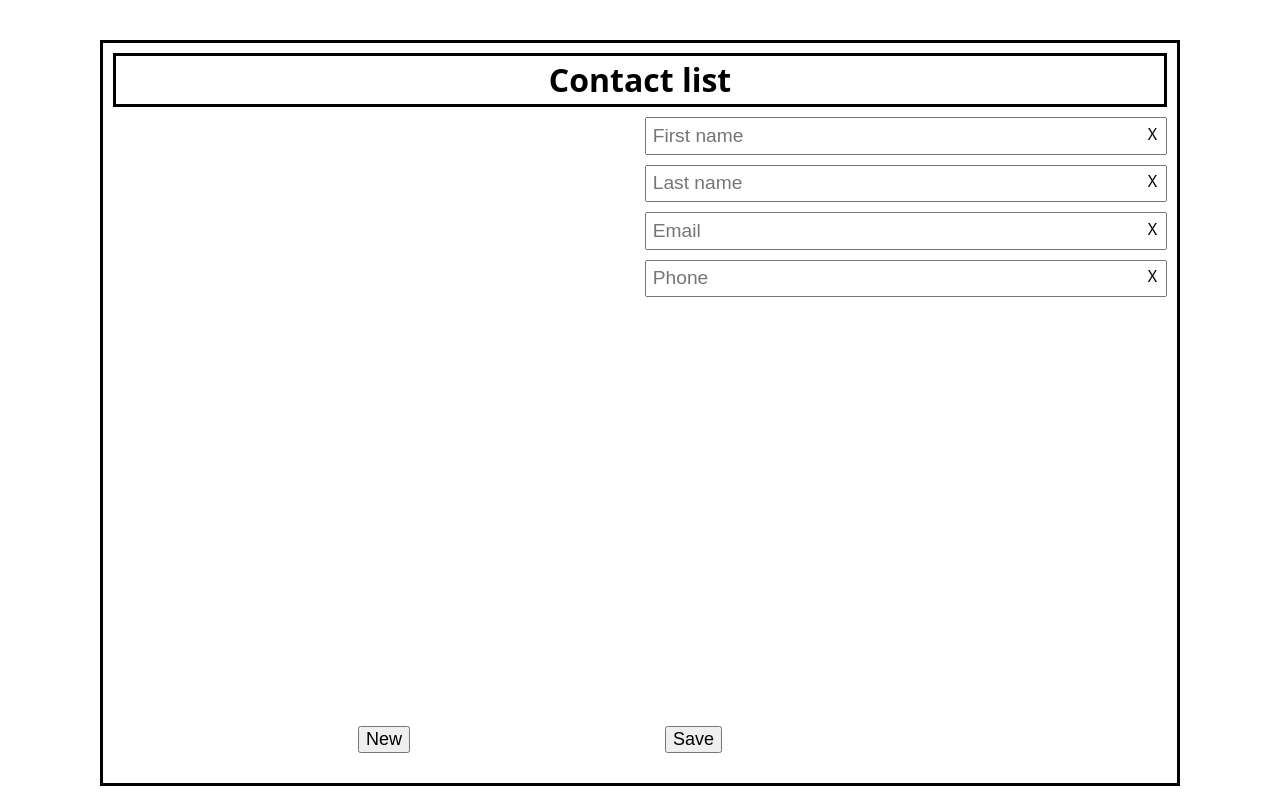
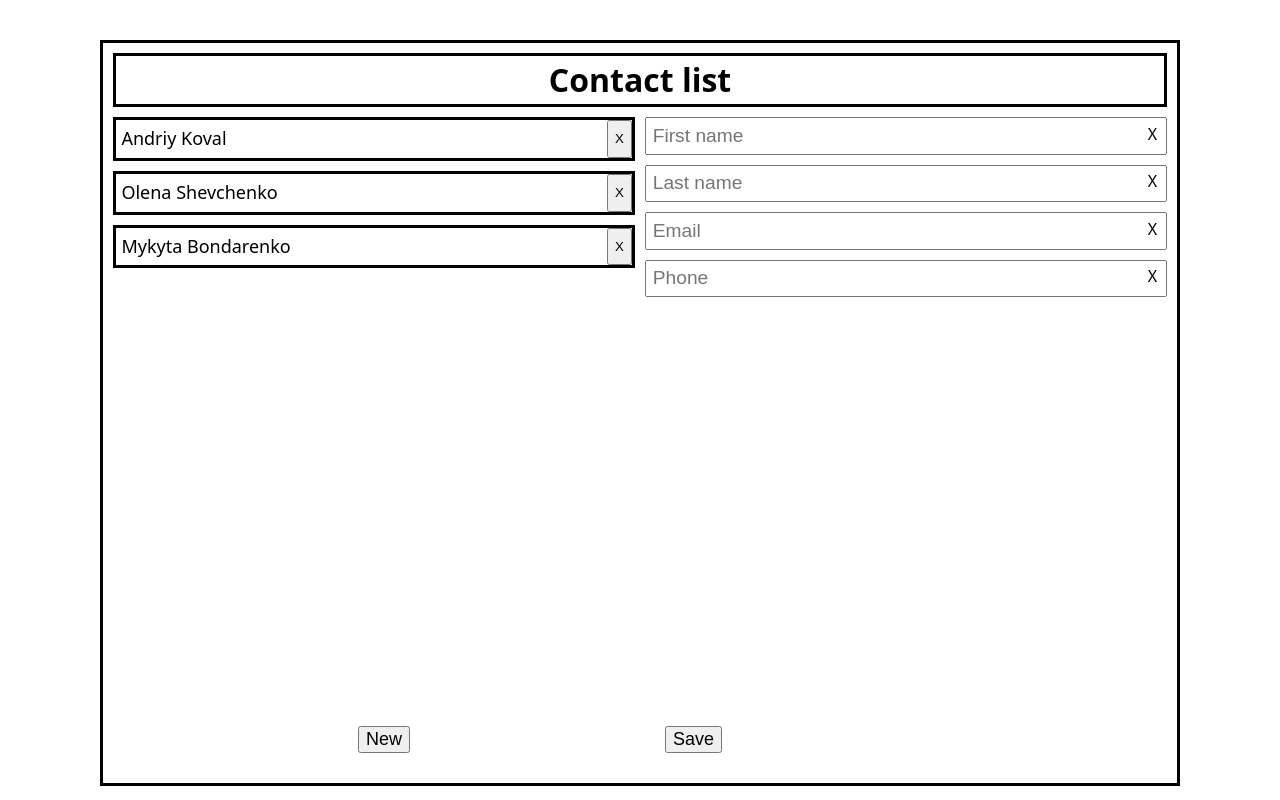
Before and after one commit to Veniklive/-32-React-03-Functional-contact-list, a React (Vite) app: page / in a window 1280 px wide. Built offline with nearby package versions, Linux system fonts and the light colour scheme; data requests are answered from the project's data file.

Commit message:
Add axios and json-server

```diff
--- /dev/null
+++ b/db.json
@@ -0,0 +1,25 @@
+{
+  "contacts": [
+    {
+      "id": "ILq99Ofovm4zMPQiWFkzs",
+      "firstName": "Andriy",
+      "lastName": "Koval",
+      "email": "andriy.koval93@example.com",
+      "phone": "0957423618"
+    },
+    {
+      "id": "3fdb",
+      "firstName": "Olena",
+      "lastName": "Shevchenko",
+      "email": "olena.shevchenko27@example.com",
+      "phone": "0669815472"
+    },
+    {
+      "id": "f804",
+      "firstName": "Mykyta",
+      "lastName": "Bondarenko",
+      "email": "mykyta.bondarenko55@example.com",
+      "phone": "0956134890"
+    }
+  ]
+}
--- a/index.html
+++ b/index.html
@@ -4,7 +4,7 @@
     <meta charset="UTF-8" />
     <link rel="icon" type="image/svg+xml" href="/vite.svg" />
     <meta name="viewport" content="width=device-width, initial-scale=1.0" />
-    <title>32 React 03 Contact list</title>
+    <title>33 React 04 Contact with axios</title>
   </head>
   <body>
     <div id="root"></div>
--- a/package.json
+++ b/package.json
@@ -10,6 +10,7 @@
     "preview": "vite preview"
   },
   "dependencies": {
+    "axios": "^1.11.0",
     "nanoid": "^5.1.5",
     "prop-types": "^15.8.1",
     "react": "^19.1.0",
--- a/src/App.jsx
+++ b/src/App.jsx
@@ -1,20 +1,22 @@
-import React, { Component, useEffect, useState } from 'react';
+import React, { useEffect, useState } from 'react';
 import ContactForm from './components/ContactForm/ContactForm.jsx';
 import style from './App.module.sass';
 
 import ContactList from './components/ContactList/ContactList';
+import api from './api/movie-service.js';
 
 function App () {
   const [contactEditId, setContactEditId] = useState('');
   const [contacts, setContacts] = useState([]);
 
   useEffect(() => {
-    const localStorageContacts = JSON.parse(localStorage.getItem('contacts'));
-    if (!localStorageContacts) {
+    api.get('/').then(({ data }) => {
+      if (!data) {
         setContacts([]);
       } else {
-      setContacts(localStorageContacts);
+        setContacts(data);
       }
+    });
   }, []);
 
   const changeOperationModeToAddition = () => {
@@ -26,32 +28,29 @@ function App () {
   };
 
   const saveContact = contact => {
-    setContacts(prevContacts => {
-      let updatedContacts;
     if (contactEditId === '') {
-        updatedContacts = [...prevContacts, contact];
+      api.post('/', contact).then(({ data }) => {
+        setContacts(prevContacts => [...prevContacts, data]);
+      });
     } else {
-        updatedContacts = prevContacts.map(item =>
-          item.id === contact.id ? contact : item
+      api.put(`/${contact.id}`, contact).then(({ data }) => {
+        setContacts(prevContacts =>
+          prevContacts.map(item => (item.id === data.id ? data : item))
         );
+      });
     }
-      saveContactsInLocalStorage(updatedContacts);
-      return updatedContacts;
-    });
-    setContactEditId('');
   };
 
   const deleteContact = id => {
-    setContacts(prevContacts => {
-      const updatedContacts = prevContacts.filter(contact => contact.id !== id);
-      saveContactsInLocalStorage(updatedContacts);
-      return updatedContacts;
-    });
+    api
+      .delete(`/${id}`)
+      .then(() => {
+        setContacts(contacts.filter(contact => contact.id !== id));
+        if (contactEditId === id) {
           setContactEditId('');
-  };
-
-  const saveContactsInLocalStorage = newState => {
-    localStorage.setItem(`contacts`, JSON.stringify(newState));
+        }
+      })
+      .catch(error => console.error(error));
   };
 
   const getContact = () => {
@@ -60,7 +59,6 @@ function App () {
       return contact;
     } else {
       return {
-        id: '',
         firstName: '',
         lastName: '',
         email: '',
--- /dev/null
+++ b/src/api/movie-service.js
@@ -0,0 +1,6 @@
+import axios from 'axios';
+
+export default axios.create({
+  baseURL: 'http://localhost:5000/contacts',
+  headers: { 'Content-Type': 'application/json' },
+});
--- a/src/components/ContactForm/ContactForm.jsx
+++ b/src/components/ContactForm/ContactForm.jsx
@@ -1,11 +1,9 @@
 import { useState, useEffect } from 'react';
 import style from './ContactForm.module.sass';
-import { nanoid } from 'nanoid';
 import PropTypes from 'prop-types';
 
 function ContactForm ({ onSubmit, contact, onDelete, onNew }) {
   const [inputContact, setInputContact] = useState({
-    id: '',
     firstName: '',
     lastName: '',
     email: '',
@@ -14,7 +12,6 @@ function ContactForm ({ onSubmit, contact, onDelete, onNew }) {
 
   const resetState = () => {
     setInputContact({
-      id: '',
       firstName: '',
       lastName: '',
       email: '',
@@ -38,11 +35,8 @@ function ContactForm ({ onSubmit, contact, onDelete, onNew }) {
 
   const onFormSubmit = event => {
     event.preventDefault();
-    onSubmit({
-      ...inputContact,
-      id: inputContact.id === '' ? nanoid() : inputContact.id,
-    });
-    if (contact.id === '') {
+    onSubmit(inputContact);
+    if (!inputContact.id) {
       resetState();
     }
   };
@@ -130,7 +124,7 @@ function ContactForm ({ onSubmit, contact, onDelete, onNew }) {
           </button>
           <div>
             <button>Save</button>
-            {inputContact.id !== '' && (
+            {inputContact.id && (
               <button type='button' onClick={onDeleteInEdit}>
                 Delete
               </button>
```
Also changed, not shown: 1 other file (tests, documents, lock files or other folders). Lines whose indentation alone changed are shown as unchanged.
